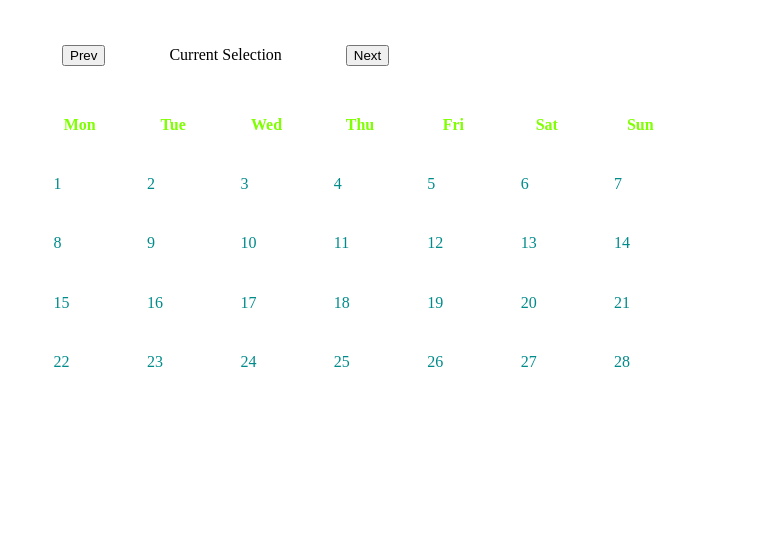
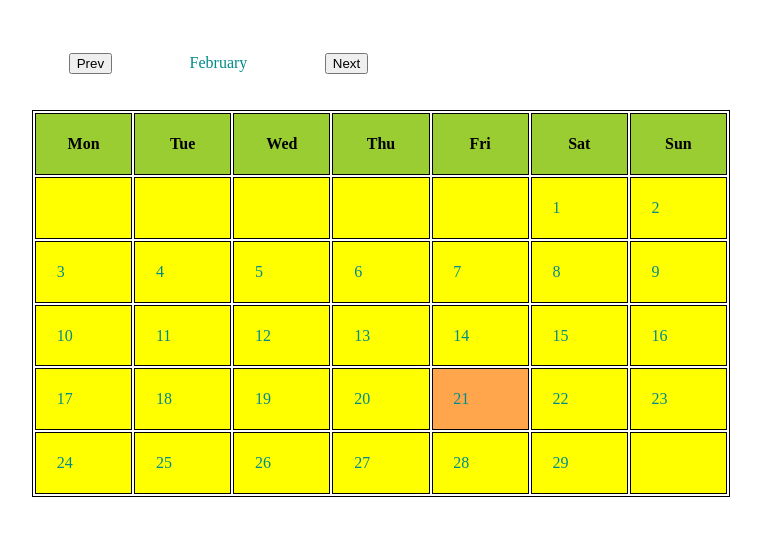
Before and after one commit to mimz-skywalker/SynergyInternshipTask2_DOMManipulation, a plain HTML site: page CalendarControll/index.html in a window 1280 px wide. Shown: the whole page, without its empty margins (16-777 px from the left). Drawn offline with Linux system fonts and the light colour scheme.

Commit message:
final commit for the day

```diff
--- a/CalendarControll/CalendatScript.js
+++ b/CalendarControll/CalendatScript.js
@@ -1,19 +1,21 @@
-function loadFunction(){
-    var selectedDate;
+function loadFunction() {
 
     var currentDate = new Date();
 
-
-var months = ['January',
-              'February',
-              'March',
-              'June',
-              'July',
-              'August',
-              'September',
-              'October',
-              'November',
-              'December'];
+    var months = [
+        { id: 0, name: "January" },
+        { id: 1, name: "February" },
+        { id: 2, name: "March" },
+        { id: 3, name: "April" },
+        { id: 4, name: "May" },
+        { id: 5, name: "June" },
+        { id: 6, name: "July" },
+        { id: 7, name: "August" },
+        { id: 8, name: "September" },
+        { id: 9, name: "October" },
+        { id: 10, name: "November" },
+        { id: 11, name: "December" }
+    ];
 
     var days = ['Mon',
         'Tue',
@@ -24,25 +26,31 @@ var days = ['Mon',
         'Sun'];
 
 
-    function loadmonthView(){
+    function loadmonthView() {
 
     }
 
-    function loadweekView(){
+    function loadweekView() {
     }
 
-    function fillDays(){
+    function fillDays() {
 
-        var dateStart = new Date();
+        var m = months[currentDate.getMonth()];
+        var indexOfM = months.indexOf(m);
 
-        var firstDay = 1;
+        //Getting the month and writing its name
+        for (var i = 0; i < 12; i++) {
+            if (indexOfM == months[i].id) {
+                var selectionTag = document.getElementById("current");
+                var selectionTitle = months[i].name;
+
+                selectionTag.append(selectionTitle.toString());
+            }
+        }
+
+        var firstDay;
         var lastDay;
 
-
-        var m = months[dateStart.getMonth()];
-        var indexOfM = months.indexOf(m);
-
-        //window.location.reload();
 
         var bigMonthCheck = (indexOfM == 0) ||
             (indexOfM == 2) ||
@@ -52,56 +60,72 @@ var days = ['Mon',
             (indexOfM == 9) ||
             (indexOfM == 11);
 
-        //window.location.reload();
+
 
         var smallMonthCheck = (indexOfM == 3) ||
             (indexOfM == 5) ||
             (indexOfM == 8) ||
             (indexOfM == 10);
 
-        //location.reload();
+
 
         var isFebruary = (indexOfM == 1);
 
+        //TODO: month should srtart from the actual startdate
+        var temp = new Date();
+        temp.setDate(1);
+
+        firstDay = temp.getDay();
+        //var dayOfTheWeek = days[firstDay];
+
+        if (bigMonthCheck) {
+            lastDay = 31;
+        }
+
+        if (smallMonthCheck) {
+            lastDay = 30;
+        }
+
+        if (isFebruary) {
+
+            if(currentDate.getFullYear()%400 == 0 || currentDate.getFullYear()%4 == 0)
+            {
+                lastDay = 29;
+            }
+            else
+            {
+                lastDay = 28;
+            }
+        }
 
 
-        if(bigMonthCheck)
-        {
-            for(var i = 1; i  <= 31; i++)
-            {
+        for (var i = firstDay, z = 1; i <= lastDay, z<= lastDay; i++, z++) {
+
             var tdTag = document.getElementById(i.toString());
-                var content = document.createTextNode(i.toString());
+            var content = document.createTextNode(z.toString());
 
             tdTag.append(content);
 
-            }
+            //Highlighting today
+            var today = currentDate.getDate();
+            var todayTag = document.getElementById((today+firstDay-1).toString());
+            todayTag.style.backgroundColor = "#ffa64d";
+
         }
 
-        if(smallMonthCheck)
-        {
-            for(var i = 1; i <= 30; i++)
-            {
-                var tdTag = document.getElementById(i.toString());
-                var content = document.createTextNode(i.toString());
-
-                tdTag.append(content);
-            }
     }
 
-        if(isFebruary)
-        {
-            for(var i = 1; i <= 28; i++)
-            {
-                var tdTag = document.getElementById(i.toString());
-                var content = document.createTextNode(i.toString());
-
-                tdTag.append(content);
-            }
-        }
+    var functionCall = fillDays();
 
 };
 
+/*document.getElementById("btnPrev").addEventListener("click", function () {
 
-    var functionCall = fillDays();
+    window.location.reload();
+})
 
-}
+document.getElementById("btnNext").addEventListener("click", function () {
+
+    window.location.reload();
+
+})*/
--- a/CalendarControll/index.html
+++ b/CalendarControll/index.html
@@ -11,13 +11,12 @@
     <div class = "calendar" >
         <ul class = "header">
             <li id = "prev">
-               <button type ="button"> Prev </button>
+               <button id = "btnPrev" type ="button"> Prev </button>
             </li>
             <li id = "current">
-                Current Selection
             </li>
             <li id = "next">
-                <button type = "button "> Next </button>
+                <button id = "btnNext" type = "button "> Next </button>
             </li>
             <table>
                 <div class = "header, weekdays">
--- a/CalendarControll/style.css
+++ b/CalendarControll/style.css
@@ -5,6 +5,8 @@ body ul {
 
 table{
     position: absolute;
+    border: 1px solid;
+    border-color: black;
 
 }
 
@@ -14,7 +16,9 @@ th{
     margin: 3%;
     padding: 3%;
     margin-right: 1%;
-    color: chartreuse;
+    border: 1px solid;
+    border-color: black;
+    background-color: yellowgreen;
 }
 
 td{
@@ -24,33 +28,22 @@ td{
     padding: 3%;
     margin-right: 1%;
     color: darkcyan;
+    border: 1px solid;
+    border-color: black;
+    background-color: yellow;
 }
 
+#current, #prev, #next{
+    display: inline-block;
+    position: relative;
+    margin: 3%;
+    color: darkcyan;
 
+}
 .months{
     display: inline;
 }
 
 .weekdays{
     display: inline;
-
 }
-
-
-#prev{
-    display: inline;
-    margin: 5px;
-    padding: 70px 25px;
-}
-
-#next{
-    display: inline;
-    margin: 10px;
-    padding: 20px 20px;
-}
-
-#current{
-    display: inline-block;
-    margin: 10px;
-    padding: 20px 20px;
-}
```
Lines whose indentation alone changed are shown as unchanged.
